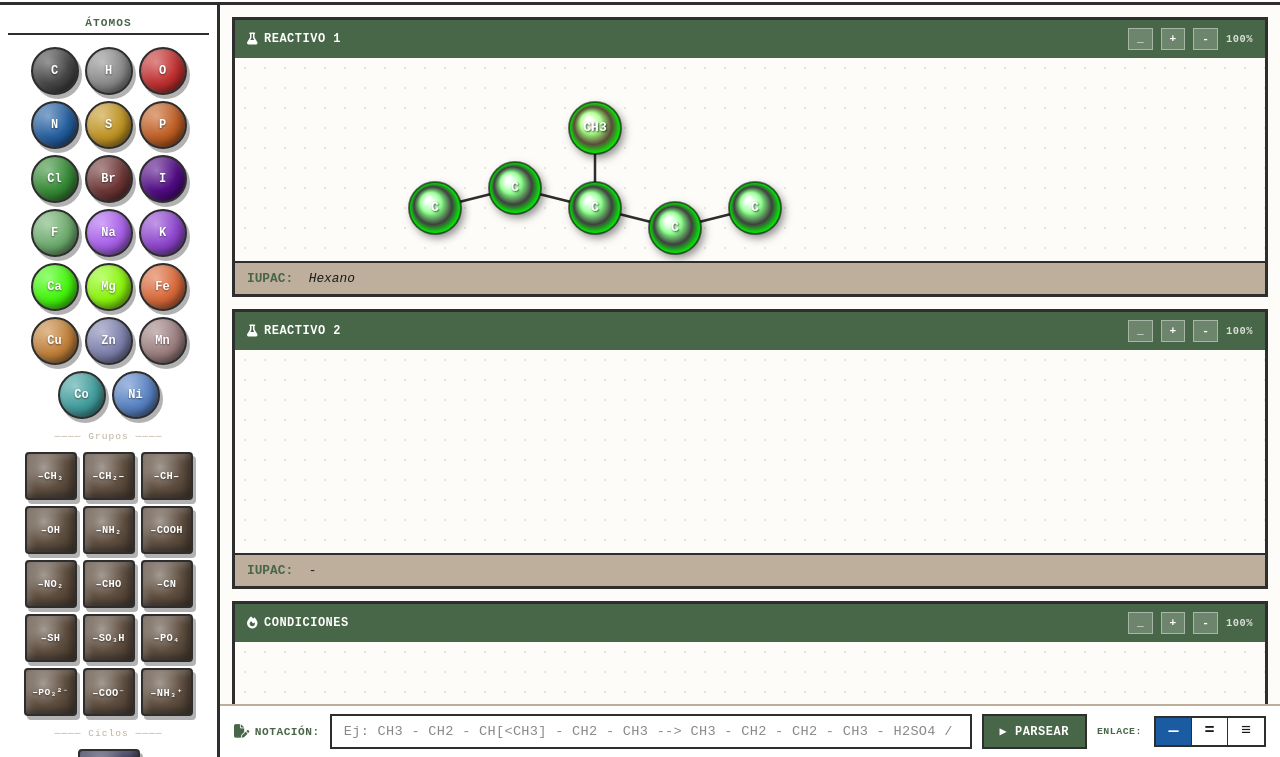
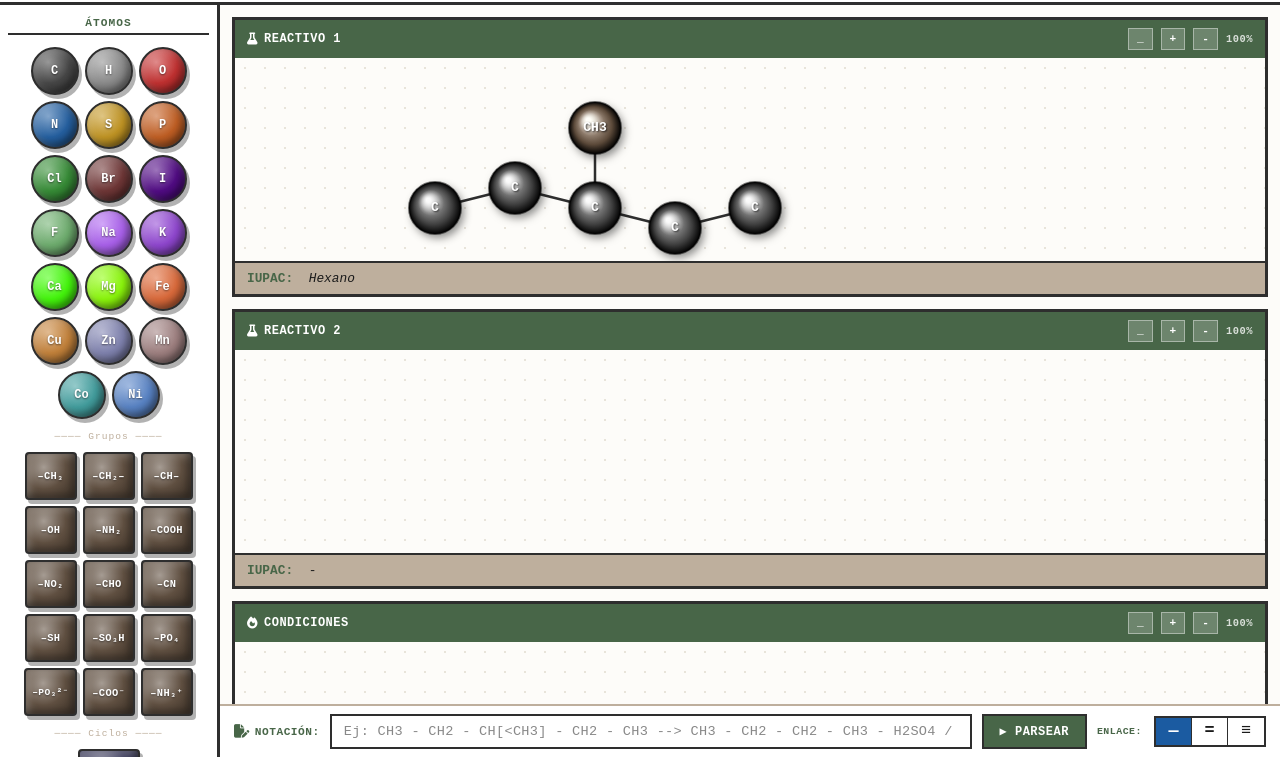
Before and after one commit to jmcrust09/OrganiCuladora, a plain HTML site: page index.html in a window 1280 px wide. Shown: the part 43-800 px from the top of the page. Drawn offline with Linux system fonts and the light colour scheme.

Commit message:
correccion

```diff
--- a/index.html
+++ b/index.html
@@ -1190,7 +1190,7 @@
                 const num = parseInt(hex.replace('#', ''), 16);
                 const amt = Math.round(2.55 * percent);
                 const R = Math.min(255, (num >> 16) + amt);
-                const G = Math.min(255, ((num >> 8) & 0x00FF00) + amt);
+                const G = Math.min(255, ((num >> 8) & 0xFF) + amt);
                 const B = Math.min(255, (num & 0x0000FF) + amt);
                 return `rgb(${R},${G},${B})`;
             }
@@ -1199,7 +1199,7 @@
                 const num = parseInt(hex.replace('#', ''), 16);
                 const amt = Math.round(2.55 * percent);
                 const R = Math.max(0, (num >> 16) - amt);
-                const G = Math.max(0, ((num >> 8) & 0x00FF00) - amt);
+                const G = Math.max(0, ((num >> 8) & 0xFF) - amt);
                 const B = Math.max(0, (num & 0x0000FF) - amt);
                 return `rgb(${R},${G},${B})`;
             }
```
